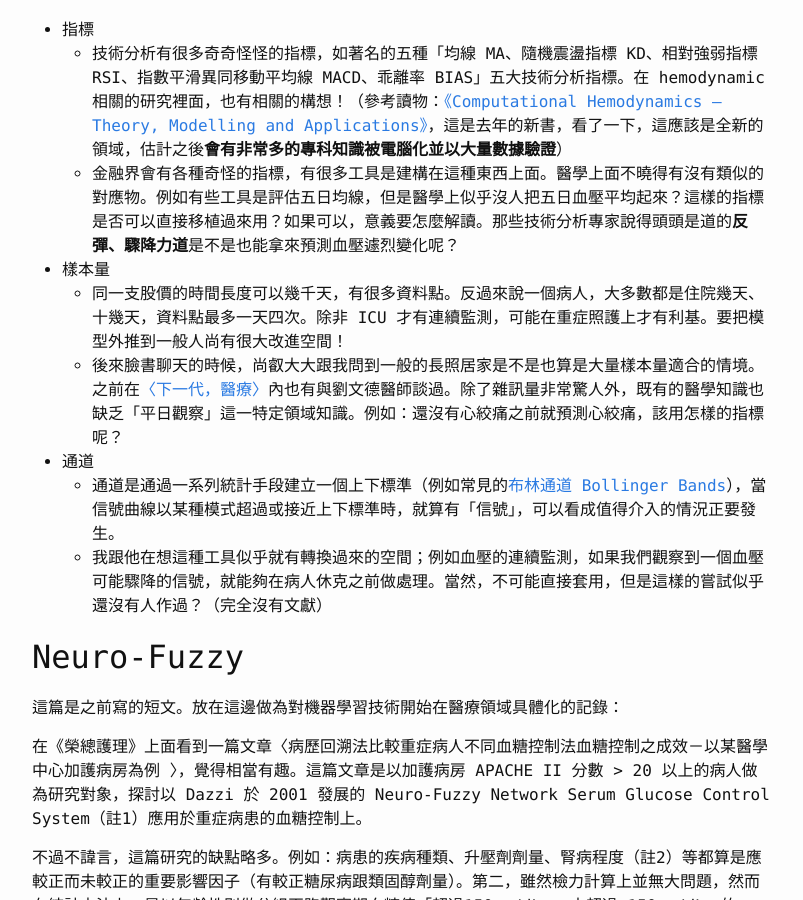
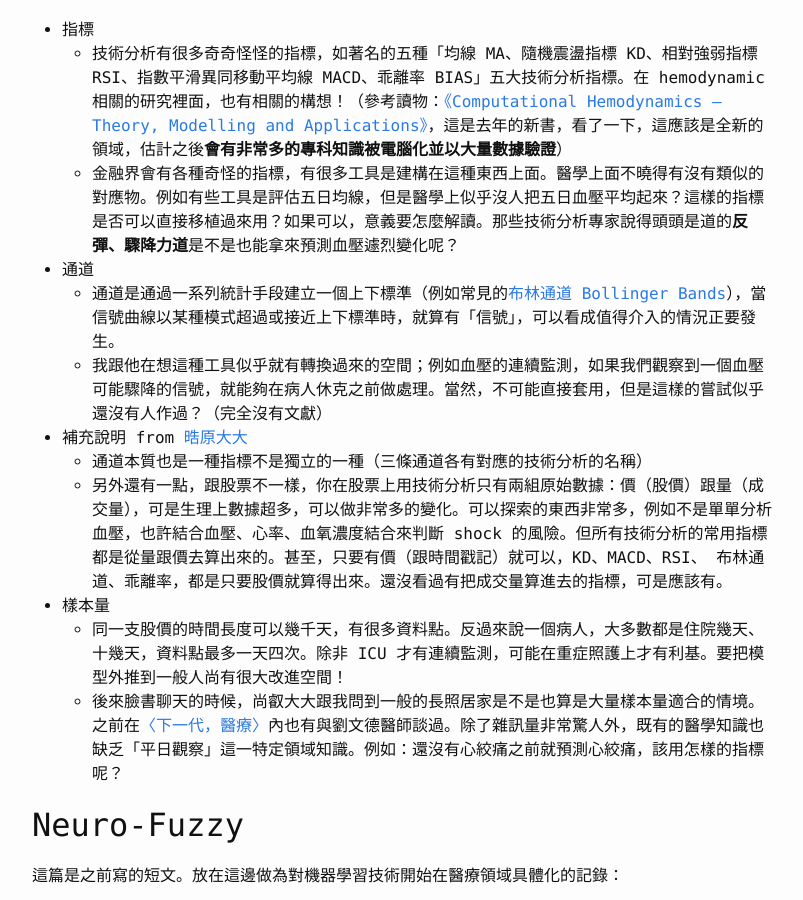
Before and after one commit to algaebrown/yfwu.github.io, a Jekyll site: the page built from _posts/datascience/2016-07-01-quant-to-medical.md, in a window 1280 px wide and 900 px high, scrolled down 545 px. Shown: the whole window, without its empty margins (238-1041 px from the left). Built offline with Jekyll 4.4.1, drawn with Linux system fonts in a browser that asks for light colours; comment, search, counter and statistics services are not loaded.

Commit message:
modification from Aaron Chen

```diff
--- a/_posts/datascience/2016-07-01-quant-to-medical.md
+++ b/_posts/datascience/2016-07-01-quant-to-medical.md
@@ -18,12 +18,15 @@ tags: [quant, medical]
 - 指標
     - 技術分析有很多奇奇怪怪的指標，如著名的五種「均線 MA、隨機震盪指標 KD、相對強弱指標 RSI、指數平滑異同移動平均線 MACD、乖離率 BIAS」五大技術分析指標。在 hemodynamic 相關的研究裡面，也有相關的構想！（參考讀物：[《Computational Hemodynamics – Theory, Modelling and Applications》](http://www.springer.com/us/book/9789401795937)，這是去年的新書，看了一下，這應該是全新的領域，估計之後**會有非常多的專科知識被電腦化並以大量數據驗證**）
     - 金融界會有各種奇怪的指標，有很多工具是建構在這種東西上面。醫學上面不曉得有沒有類似的對應物。例如有些工具是評估五日均線，但是醫學上似乎沒人把五日血壓平均起來？這樣的指標是否可以直接移植過來用？如果可以，意義要怎麼解讀。那些技術分析專家說得頭頭是道的**反彈、驟降力道**是不是也能拿來預測血壓遽烈變化呢？
+- 通道
+    - 通道是通過一系列統計手段建立一個上下標準（例如常見的[布林通道 Bollinger Bands](https://en.wikipedia.org/wiki/Bollinger_Bands)），當信號曲線以某種模式超過或接近上下標準時，就算有「信號」，可以看成值得介入的情況正要發生。
+    - 我跟他在想這種工具似乎就有轉換過來的空間；例如血壓的連續監測，如果我們觀察到一個血壓可能驟降的信號，就能夠在病人休克之前做處理。當然，不可能直接套用，但是這樣的嘗試似乎還沒有人作過？（完全沒有文獻）
+- 補充說明 from [晧原大大](https://aaronhychen.com/)
+    - 通道本質也是一種指標不是獨立的一種（三條通道各有對應的技術分析的名稱）
+    - 另外還有一點，跟股票不一樣，你在股票上用技術分析只有兩組原始數據：價（股價）跟量（成交量），可是生理上數據超多，可以做非常多的變化。可以探索的東西非常多，例如不是單單分析血壓，也許結合血壓、心率、血氧濃度結合來判斷 shock 的風險。但所有技術分析的常用指標都是從量跟價去算出來的。甚至，只要有價（跟時間戳記）就可以，KD、MACD、RSI、 布林通道、乖離率，都是只要股價就算得出來。還沒看過有把成交量算進去的指標，可是應該有。
 - 樣本量
     - 同一支股價的時間長度可以幾千天，有很多資料點。反過來說一個病人，大多數都是住院幾天、十幾天，資料點最多一天四次。除非 ICU 才有連續監測，可能在重症照護上才有利基。要把模型外推到一般人尚有很大改進空間！
     - 後來臉書聊天的時候，尚叡大大跟我問到一般的長照居家是不是也算是大量樣本量適合的情境。之前在[〈下一代，醫療〉](http://yfwu.github.io/startup/2016/04/28/future-medicine.html)內也有與劉文德醫師談過。除了雜訊量非常驚人外，既有的醫學知識也缺乏「平日觀察」這一特定領域知識。例如：還沒有心絞痛之前就預測心絞痛，該用怎樣的指標呢？
-- 通道
-    - 通道是通過一系列統計手段建立一個上下標準（例如常見的[布林通道 Bollinger Bands](https://en.wikipedia.org/wiki/Bollinger_Bands)），當信號曲線以某種模式超過或接近上下標準時，就算有「信號」，可以看成值得介入的情況正要發生。
-    - 我跟他在想這種工具似乎就有轉換過來的空間；例如血壓的連續監測，如果我們觀察到一個血壓可能驟降的信號，就能夠在病人休克之前做處理。當然，不可能直接套用，但是這樣的嘗試似乎還沒有人作過？（完全沒有文獻）
 
 ## Neuro-Fuzzy
 
```
